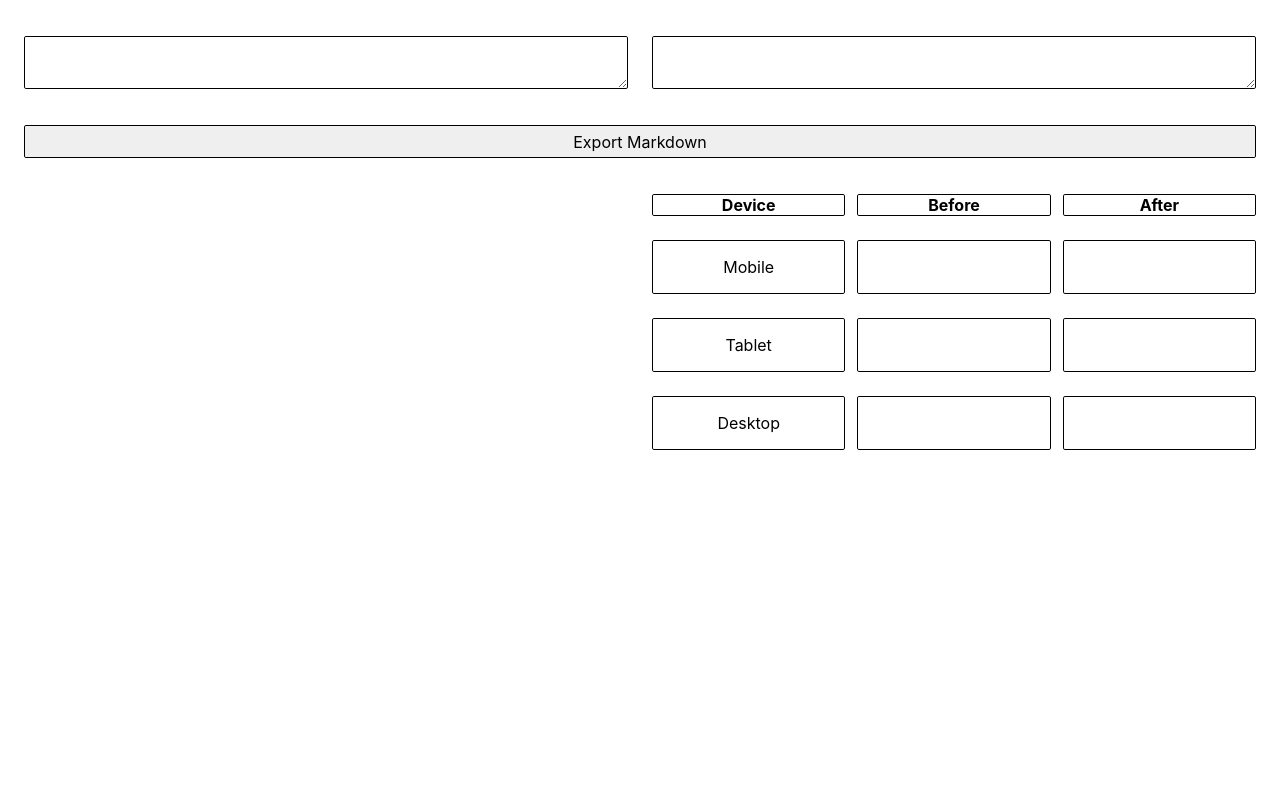
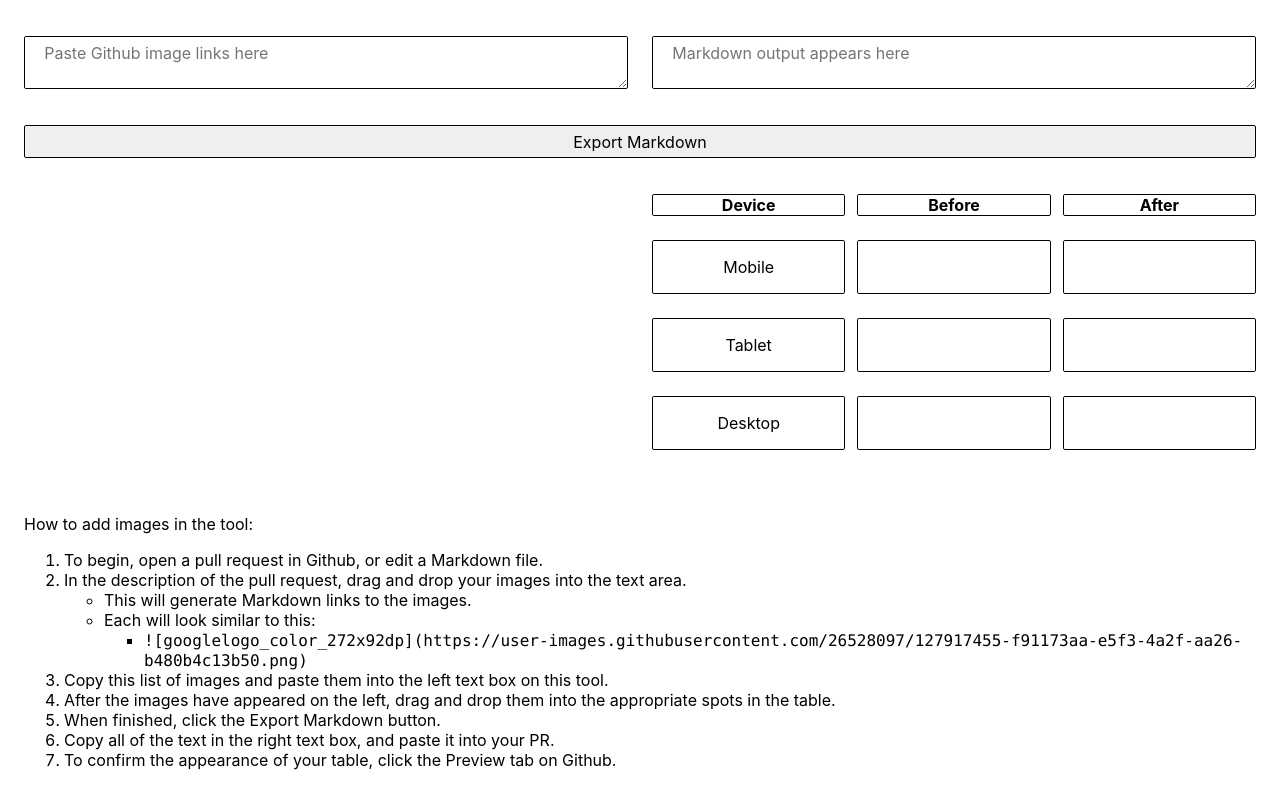
Before and after one commit to mollimoll/before-and-after, a React (Create React App) app: page / in a window 1280 px wide. Shown: the top 808 px of the page. Built offline with nearby package versions, Linux system fonts and the light colour scheme.

Commit message:
Add instructions

```diff
--- a/src/App.tsx
+++ b/src/App.tsx
@@ -2,6 +2,7 @@ import { useState } from 'react';
 import styled from 'styled-components';
 import { DropZone } from './components/DropZone';
 import { Col, Row, ColSpacer } from './components/Grid';
+import { HowTo } from './components/HowTo';
 import { Input } from './components/Input';
 import { device, margin } from './styles';
 import { extractNamesAndUrls, ImageData } from './utils/parsing';
@@ -33,11 +34,18 @@ const App = () => {
       <BodyContainer>
         <Row>
           <Col>
-            <Input onChange={handleInput} />
+            <Input
+              placeholder="Paste Github image links here"
+              onChange={handleInput}
+            />
           </Col>
           <ColSpacer />
           <Col>
-            <Input value={output} readOnly />
+            <Input
+              placeholder="Markdown output appears here"
+              value={output}
+              readOnly
+            />
           </Col>
         </Row>
         <Row>
@@ -45,6 +53,9 @@ const App = () => {
             <DropZone images={images} onButtonClick={setOutput} />
           </Col>
         </Row>
+        <Row>
+          <HowTo />
+        </Row>
       </BodyContainer>
     </div>
   );
--- /dev/null
+++ b/src/components/HowTo.tsx
@@ -0,0 +1,47 @@
+import styled from 'styled-components';
+
+const Paragraph = styled.p`
+  text-align: left;
+`;
+
+export const HowTo = () => (
+  <Paragraph>
+    How to add images in the tool:
+    <ol>
+      <li>To begin, open a pull request in Github, or edit a Markdown file.</li>
+      <li>
+        In the description of the pull request, drag and drop your images into
+        the text area.
+        <ul>
+          <li>This will generate Markdown links to the images.</li>
+          <li>
+            Each will look similar to this:
+            <ul>
+              <li>
+                <code>
+                  ![googlelogo_color_272x92dp](https://user-images.githubusercontent.com/26528097/127917455-f91173aa-e5f3-4a2f-aa26-b480b4c13b50.png)
+                </code>
+              </li>
+            </ul>
+          </li>
+        </ul>
+      </li>
+      <li>
+        Copy this list of images and paste them into the left text box on this
+        tool.
+      </li>
+      <li>
+        After the images have appeared on the left, drag and drop them into the
+        appropriate spots in the table.
+      </li>
+      <li>When finished, click the Export Markdown button.</li>
+      <li>
+        Copy all of the text in the right text box, and paste it into your PR.
+      </li>
+      <li>
+        To confirm the appearance of your table, click the Preview tab on
+        Github.
+      </li>
+    </ol>
+  </Paragraph>
+);
--- a/src/components/Input.tsx
+++ b/src/components/Input.tsx
@@ -16,14 +16,25 @@ const StyledContainer = styled.div`
 
 type Props = {
   onChange?: (e: React.ChangeEvent<HTMLTextAreaElement>) => void;
+  placeholder?: string;
+  readOnly?: boolean;
   value?: string;
-  readOnly?: boolean;
 };
 
-export const Input = ({ onChange, value, readOnly = false }: Props) => {
+export const Input = ({
+  onChange,
+  placeholder = '',
+  readOnly = false,
+  value,
+}: Props) => {
   return (
     <StyledContainer>
-      <TextArea onChange={onChange} value={value} readOnly={readOnly} />
+      <TextArea
+        placeholder={placeholder}
+        onChange={onChange}
+        value={value}
+        readOnly={readOnly}
+      />
     </StyledContainer>
   );
 };
```
